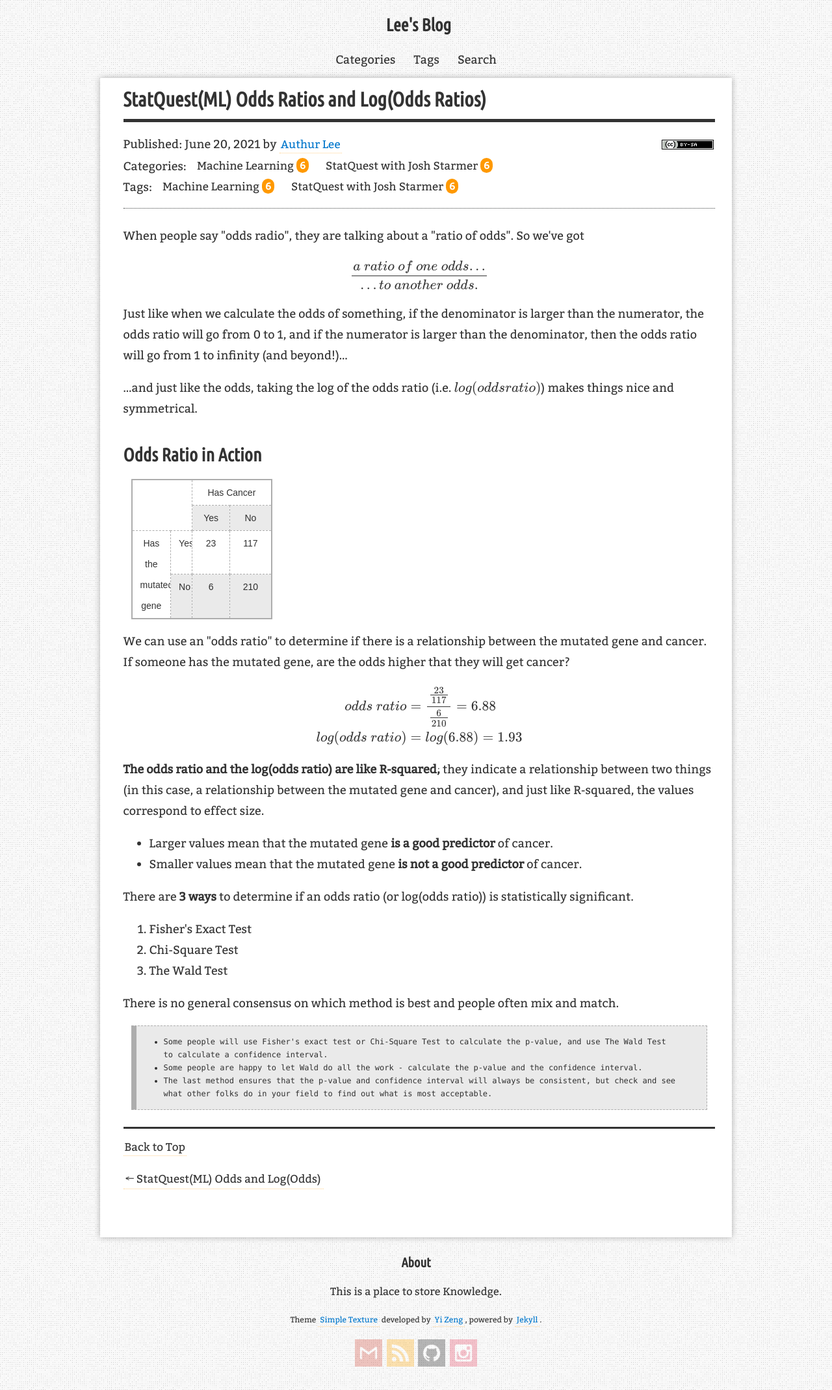
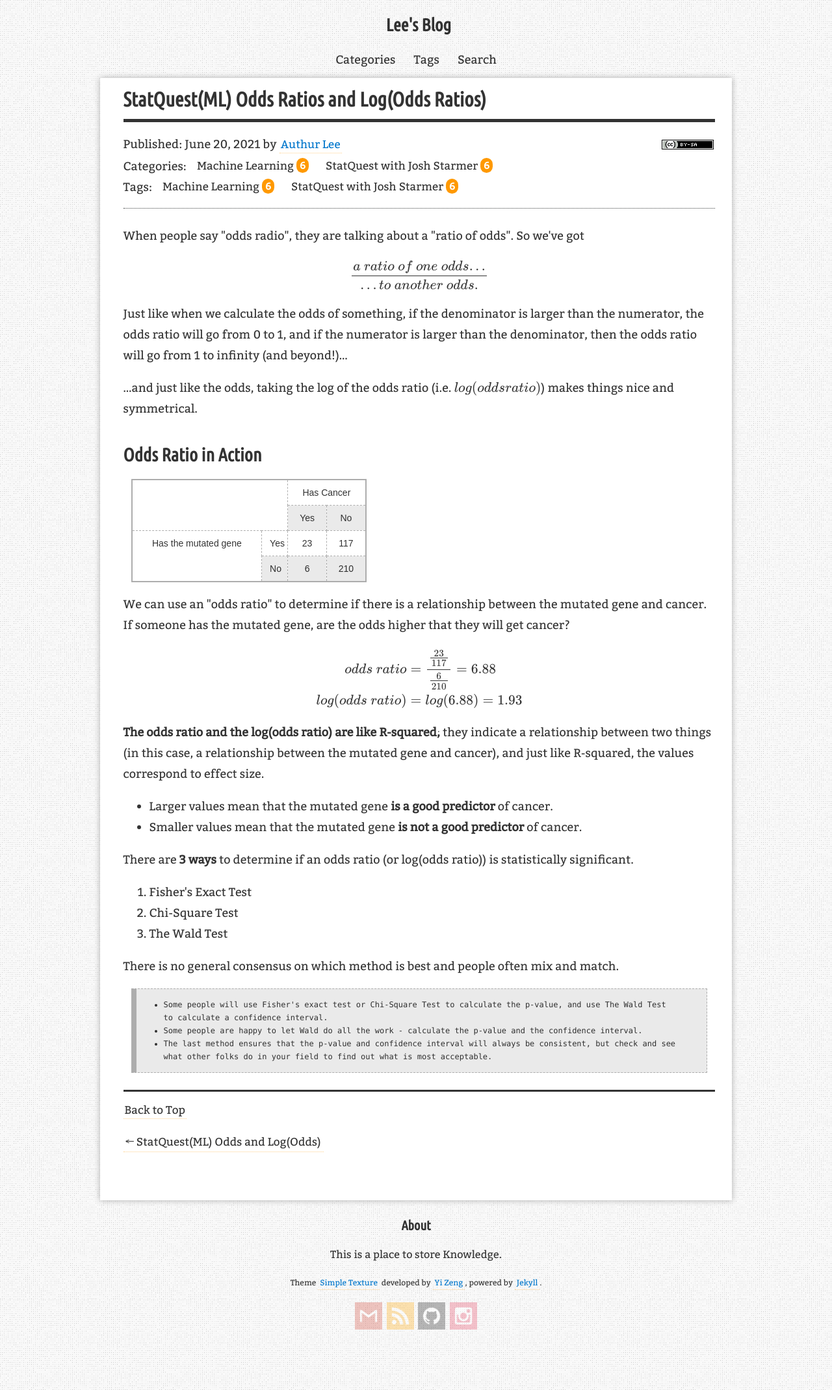
Before and after one commit to AuthurWhywait/AuthurWhywait.github.io, a Jekyll site: the page built from _posts/2021-06-20-ML06.md, in a window 1280 px wide. Shown: the whole page at 65% size. Built offline with Jekyll 4.4.1, drawn with Linux system fonts in a browser that asks for light colours; formulas are drawn with MathJax 3; comment, search, counter and statistics services are not loaded.

Commit message:
change the width of a table

```diff
--- a/_posts/2021-06-20-ML06.md
+++ b/_posts/2021-06-20-ML06.md
@@ -42,10 +42,10 @@ Just like when we calculate the odds of something, if the denominator is larger
 </style>
 <table class="tg" style="undefined;table-layout: fixed; width: 215px">
 <colgroup>
+<col style="width: 200px">
+<col style="width: 40px">
 <col style="width: 60px">
-<col style="width: 33px">
-<col style="width: 58px">
-<col style="width: 64px">
+<col style="width: 60px">
 </colgroup>
 <thead>
   <tr>
```
